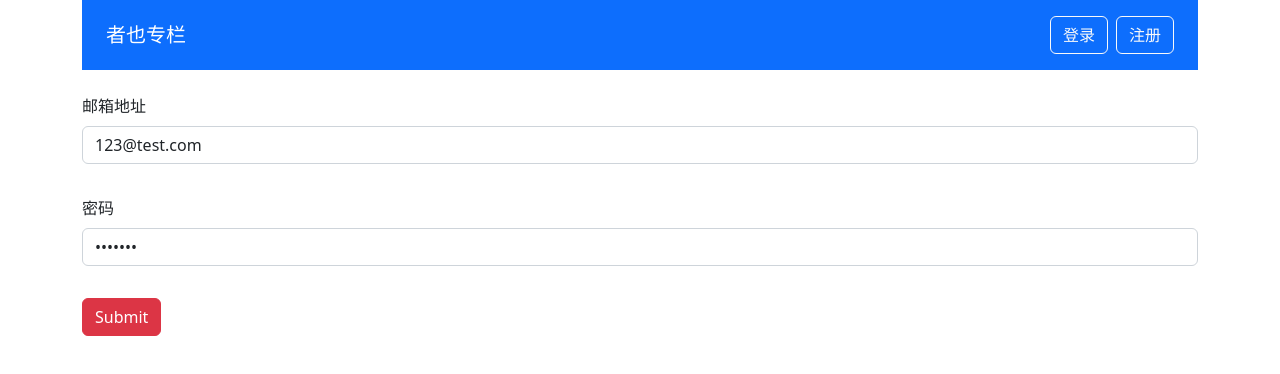
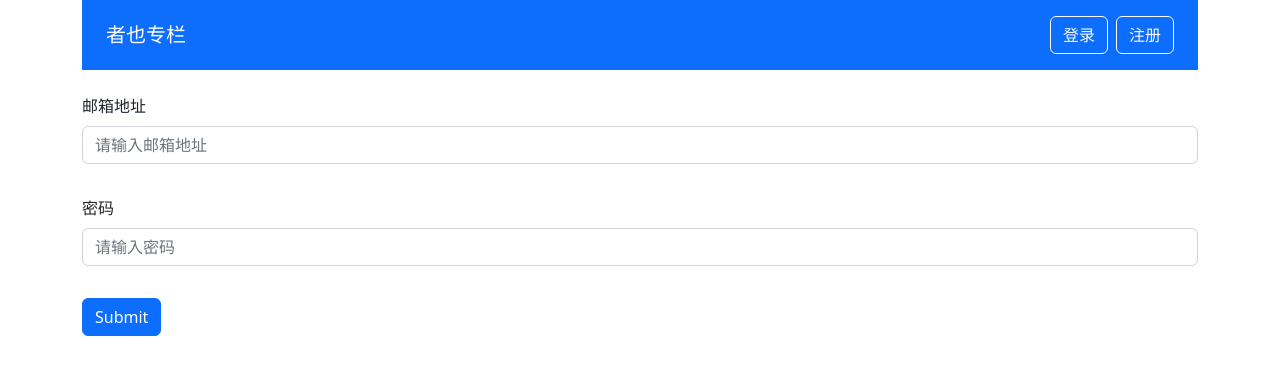
Before and after one commit to xing-6464/zheye, a Vue app: page / in a window 1280 px wide. Shown: the top 374 px of the page. Built offline with nearby package versions, Linux system fonts and the light colour scheme.

Commit message:
ValidateForm 完成

```diff
--- a/src/App.vue
+++ b/src/App.vue
@@ -9,7 +9,6 @@
          v-model="emailVal"
          placeholder="请输入邮箱地址"
          type="text"
-         ref="inputRef"
         />
       </div>
       <div class="mb-3">
@@ -22,7 +21,7 @@
         />
       </div>
       <template #submit>
-        <span class="btn btn-danger">Submit</span>
+        <span class="btn btn-primary">Submit</span>
       </template>
     </validate-form>
   </div>
@@ -75,19 +74,18 @@ export default defineComponent({
     ValidateForm
   },
   setup () {
-    const inputRef = ref<any>()
-    const emailVal = ref('123@test.com')
+    const emailVal = ref('')
     const emailRules: RulesProp = [
       { type: 'required', message: '电子邮箱地址不能为空' },
       { type: 'email', message: '请输入正确的电子邮箱地址' }
     ]
-    const passwordVal = ref('1234567')
+    const passwordVal = ref('')
     const passwordRules: RulesProp = [
       { type: 'required', message: '密码不能为空' },
       { type: 'range', message: '密码必须不少于6位，不能大于16位，不能有空格', min: 6, max: 16 }
     ]
     const onFormSubmit = (result: boolean) => {
-      console.log('1234', result)
+      console.log('result: ', result)
     }
     return {
       user: testUser,
@@ -95,8 +93,7 @@ export default defineComponent({
       emailVal,
       passwordVal,
       passwordRules,
-      onFormSubmit,
-      inputRef
+      onFormSubmit
     }
   }
 })
--- a/src/components/ValidateForm.vue
+++ b/src/components/ValidateForm.vue
@@ -13,23 +13,37 @@
 import { defineComponent, onUnmounted } from 'vue'
 import mitt from 'mitt'
 
+type ValidateFunc = () => boolean
+type ClearFunc = () => void
 type Events = {
-  'form-item-created': string
+  'form-item-created': ValidateFunc
+  'form-input-clear': ClearFunc
 }
 export const emitter = mitt<Events>()
 export default defineComponent({
   name: 'ValidateForm',
   emits: ['form-submit'],
   setup (props, context) {
+    let funcArr: ValidateFunc[] = []
+    let clearFuncArr: ClearFunc[] = []
     const submitForm = () => {
-      context.emit('form-submit', true)
+      const result = funcArr.map(func => func()).every(result => result)
+      clearFuncArr.map(func => func())
+      context.emit('form-submit', result)
     }
-    const callback = (test: string) => {
-      console.log(test)
+    const callback = (func: ValidateFunc) => {
+      funcArr.push(func)
+    }
+    const clearCallback = (func: ClearFunc) => {
+      clearFuncArr.push(func)
     }
     emitter.on('form-item-created', callback)
+    emitter.on('form-input-clear', clearCallback)
     onUnmounted(() => {
       emitter.off('form-item-created', callback)
+      funcArr = []
+      emitter.off('form-input-clear', clearCallback)
+      clearFuncArr = []
     })
     return {
       submitForm
--- a/src/components/ValidateInput.vue
+++ b/src/components/ValidateInput.vue
@@ -45,6 +45,9 @@ export default defineComponent({
       inputRef.val = targetValue
       context.emit('update:modelValue', targetValue)
     }
+    const clearInput = () => {
+      inputRef.val = ''
+    }
     const validateInput = () => {
       if (props.rules) {
         const allPassed = props.rules.every(rule => {
@@ -77,7 +80,8 @@ export default defineComponent({
       return true
     }
     onMounted(() => {
-      emitter.emit('form-item-created', inputRef.val)
+      emitter.emit('form-item-created', validateInput)
+      emitter.emit('form-input-clear', clearInput)
     })
     return {
       inputRef,
```
